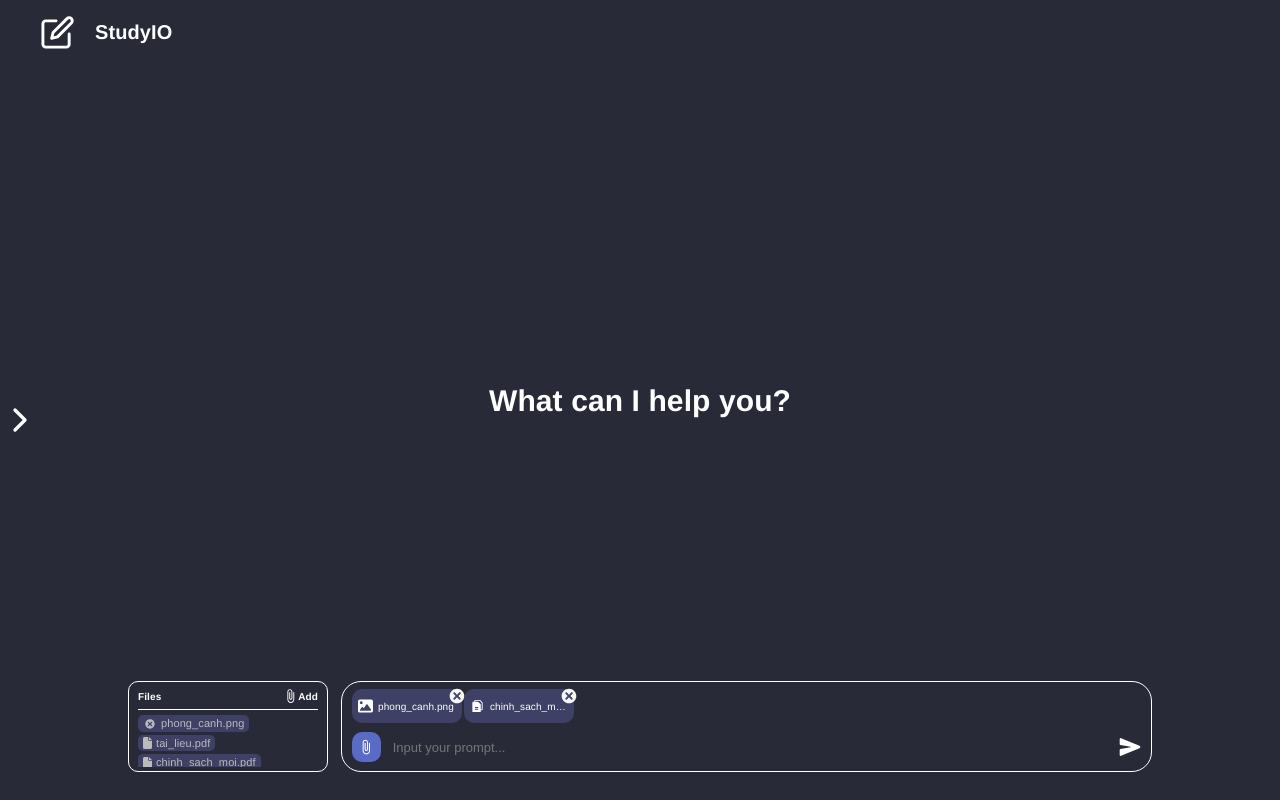
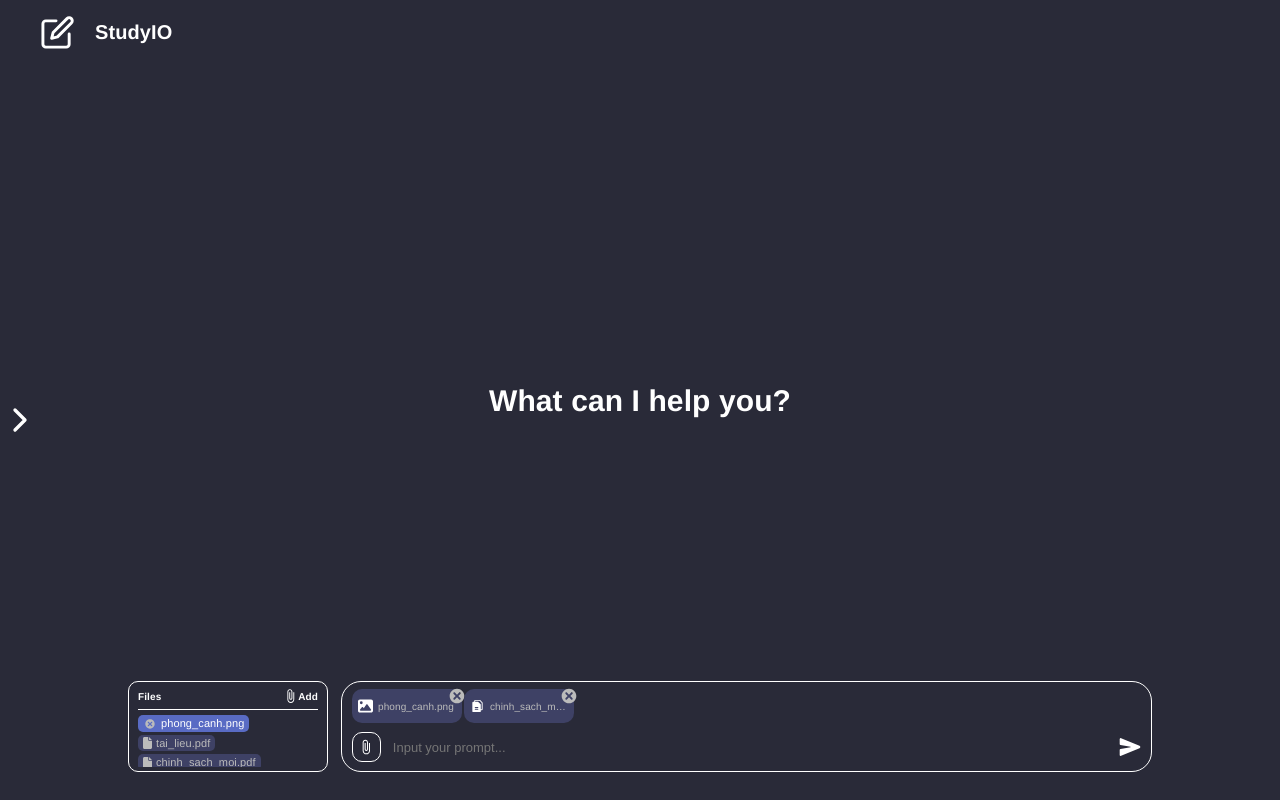
Before and after one commit to Kuroidaka/studyIO, a React (Vite) app: page /chat in a window 1280 px wide. In both pictures the pointer is over the element 191 px from the left and 723 px from the top of the page. Built offline with nearby package versions, Linux system fonts and the light colour scheme.

Commit message:
Add hover icon and button

```diff
--- a/src/page/chat/style/_input.scss
+++ b/src/page/chat/style/_input.scss
@@ -9,6 +9,7 @@
 
     .File_uploaded {
         height: 100%;
+
         .Content {
             // height: fit-content;
             width: 200px;
@@ -44,9 +45,11 @@
                         display: flex;
                         justify-content: center;
                         cursor: pointer;
+
                         svg {
                             width: 15px;
                         }
+
                         div {
                             display: flex;
                             justify-content: center;
@@ -59,6 +62,7 @@
                             svg {
                                 color: var(--second-color);
                             }
+
                             div {
                                 color: var(--second-color);
                             }
@@ -77,11 +81,9 @@
             .file_uploaded_area {
                 // border: 1px solid red;
                 margin-top: 5px;
-                // height: 52px;
                 max-height: 52px;
                 overflow-y: auto;
 
-                // scroll-behavior: auto;
                 .file_uploaded_container {
                     // border: 1px solid red;
                     border-radius: 5px;
@@ -94,23 +96,40 @@
                     width: fit-content;
                     color: #BBBBBB;
                     margin-bottom: 3px;
-                    .delete_button{
+
+                    .delete_button {
                         display: flex;
                         cursor: pointer;
+
                         svg {
                             width: 14px;
                         }
+
+                        &:hover {
+                            color: white;
+                        }
                     }
+
                     .file_name {
                         font-size: 1.1rem;
                         margin-left: 4px;
                     }
+
                     span {
                         height: 100%;
                         display: flex;
+
                         svg {
                             width: 9px;
                         }
+                    }
+
+                    &:hover {
+                        .file_name {
+                            color: white;
+                        }
+
+                        background-color: var(--second-color);
                     }
                 }
             }
@@ -127,7 +146,13 @@
             padding: 10px;
             margin-right: 1em;
             cursor: pointer;
+
+            &:hover {
+                background-color: var(--second-color);
+                border-color: var(--second-color);
+            }
         }
+
 
     }
 
@@ -170,13 +195,14 @@
 
                     .file_name {
                         flex: 1;
-                        color: white;
+                        color: #BBBBBB;
                         margin-left: 5px;
                         font-size: 1rem;
                         overflow: hidden;
                         white-space: nowrap;
                         text-overflow: ellipsis;
                     }
+
                 }
 
                 #Delete_icon {
@@ -184,31 +210,53 @@
                     position: absolute;
                     top: 3px;
                     right: -6px;
-                    color: #f7f7f7;
+                    color: #BBBBBB;
+
+                    &:hover {
+                        color: white;
+                    }
+
                 }
+
+                &:hover {
+                    .file_name {
+                        color: white;
+                    }
+
+                    .file_info {
+                        background-color: var(--second-color);
+                    }
+                }
+
             }
         }
 
         .Input_area {
             display: flex;
-            gap:10px;
+            gap: 10px;
             justify-content: space-between;
             // border: 1px solid white;
             border-radius: 20px;
             padding: 9px 10px;
 
-            .attach-btn-wrapper{
+            .attach-btn-wrapper {
                 display: flex;
                 cursor: pointer;
                 width: 30px;
                 height: 30px;
                 justify-content: center;
                 align-items: center;
+                border: 1px solid white;
                 border-radius: 10px;
-                background-color: var(--second-color);
+                // background-color: var(--second-color);
 
                 svg {
                     width: 16px;
+                }
+
+                &:hover {
+                    background-color: var(--second-color);
+                    border-color: var(--second-color);
                 }
             }
 
@@ -229,6 +277,10 @@
                 display: flex;
                 align-items: center;
                 cursor: pointer;
+
+                &:hover {
+                    color: var(--second-color);
+                }
             }
         }
     }
```
